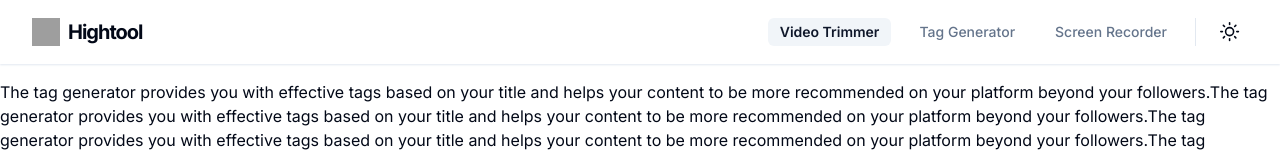
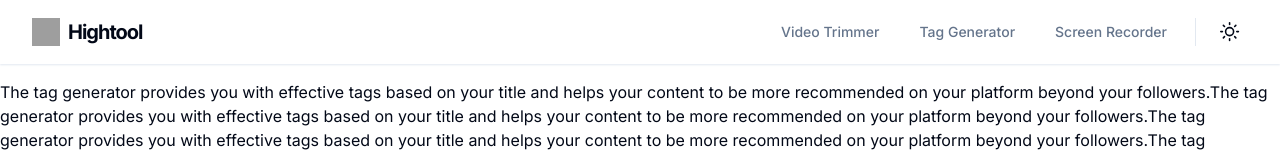
Before and after one commit to jeeva-sd/High2, a Next.js app: page / in a window 1280 px wide. Shown: the top 155 px of the page. Built offline with nearby package versions, Linux system fonts and the light colour scheme; grey boxes are pictures that could not be loaded.

Commit message:
Router added.

```diff
--- a/src/components/headers/MainHeader.tsx
+++ b/src/components/headers/MainHeader.tsx
@@ -2,6 +2,8 @@
 
 import React, { Fragment, useState } from 'react';
 import Image from 'next/image';
+import Link from 'next/link';
+import { usePathname, useRouter } from 'next/navigation';
 import { useTheme } from 'next-themes';
 import { FiSun } from 'react-icons/fi';
 import { IoCut } from 'react-icons/io5';
@@ -25,24 +27,28 @@ const pages = [
         name: 'Video Trimmer',
         icon: <IoCut color='green' />,
         description: 'Cut and trim your videos with precision using our online video trimmer.',
+        route: '/video-trimmer',
     },
     {
         id: 2,
         name: 'Tag Generator',
         icon: <MdOutlineTag color='blue' />,
         description: `The tag generator creates effective tags to increase your content's visibility.`,
+        route: '/tag-generator',
     },
     {
         id: 3,
         name: 'Screen Recorder',
         icon: <BsRecordCircle color='red' />,
         description: 'Record your screen and audio instantly, no downloads required. Ideal for students, teachers, and businesses.',
+        route: '/screen-recorder',
     },
 ];
 
 const MainHeader = () => {
     const { theme, setTheme } = useTheme();
-    const [selectedPage, setSelectedPage] = useState(pages[0]);
+    const router = useRouter();
+    const pathname = usePathname();
     const [isDrawerOpen, setIsDrawerOpen] = useState(false);
 
     return (
@@ -51,7 +57,7 @@ const MainHeader = () => {
                 <div className='mx-auto max-w-7xl px-2 sm:px-6 lg:px-8'>
                     <div className='relative flex h-16 items-center justify-between'>
                         {/* Logo */}
-                        <div className='flex items-center'>
+                        <div className='flex items-center cursor-pointer select-none' onClick={() => router.push('/')}>
                             <Image
                                 width={192}
                                 height={192}
@@ -70,16 +76,17 @@ const MainHeader = () => {
                             {/* Menu Items */}
                             <div className='hidden sm:flex space-x-4'>
                                 {pages.map((item) => (
-                                    <a
+                                    <Link
                                         key={item.id}
-                                        href='#'
-                                        className={`${selectedPage.id === item.id ? 'bg-secondary text-primary font-semibold' : 'text-muted-foreground hover:bg-muted '}
-                                        rounded-md px-3 py-1.5 text-sm font-medium`}
-                                        onClick={() => setSelectedPage(item)}
+                                        href={item.route}
+                                        className={`${pathname === item.route
+                                            ? 'bg-secondary text-primary font-semibold'
+                                            : 'text-muted-foreground hover:bg-muted'}
+                                            rounded-md px-3 py-1.5 text-sm font-medium`}
                                         style={{ height: '28px', display: 'flex', alignItems: 'center' }}
                                     >
                                         {item.name}
-                                    </a>
+                                    </Link>
                                 ))}
                             </div>
 
@@ -143,14 +150,12 @@ const MainHeader = () => {
                     </DrawerHeader>
                     <div className='p-4'>
                         {pages.map((page) => (
-                            <div
+                            <Link
                                 key={page.id}
-                                onClick={() => {
-                                    setSelectedPage(page);
-                                    setIsDrawerOpen(false);
-                                }}
+                                href={page.route}
+                                onClick={() => setIsDrawerOpen(false)}
                                 className={`flex items-center gap-4 p-2 rounded-md cursor-pointer hover:bg-muted transition-colors duration-200
-                                ${selectedPage.id === page.id ? 'bg-primary text-primary-foreground hover:text-popover-foreground' : ''}`}
+                                ${pathname === page.route ? 'bg-primary text-primary-foreground hover:text-popover-foreground' : ''}`}
                             >
                                 <div className='flex items-center justify-center text-xl'>{page.icon}</div>
                                 <div>
@@ -159,7 +164,7 @@ const MainHeader = () => {
                                         {page.description}
                                     </p>
                                 </div>
-                            </div>
+                            </Link>
                         ))}
                     </div>
                     <DrawerFooter>
```
